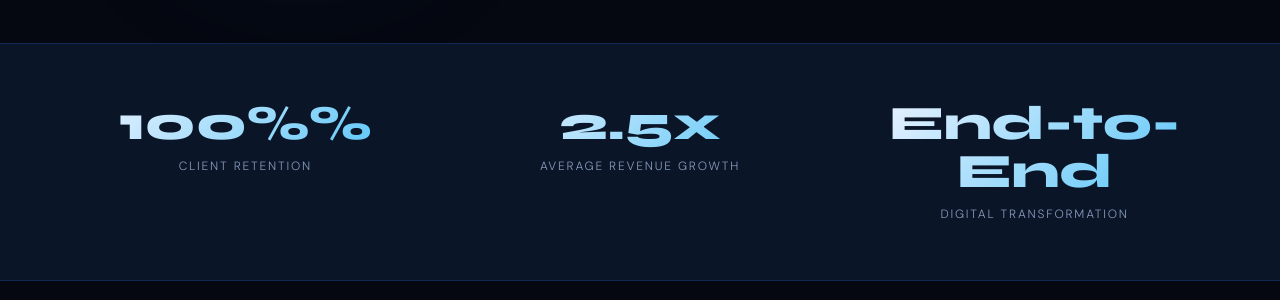
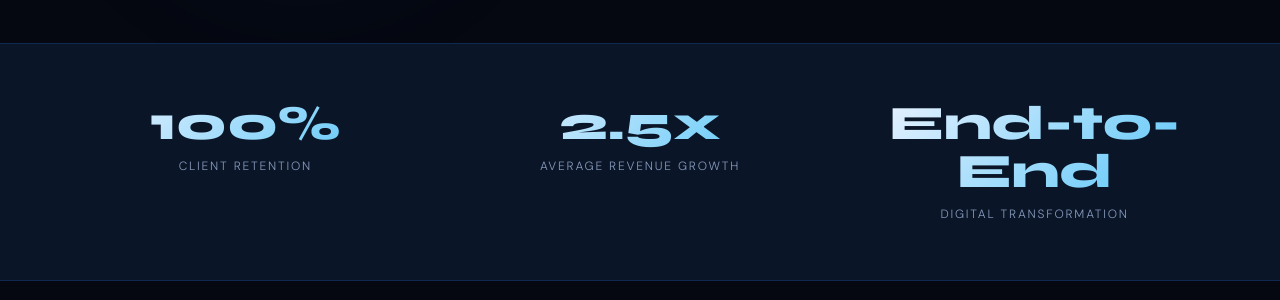
Before and after one commit to jaadyyah/Uplift-Capstone, a Flask app: page / in a window 1280 px wide. Shown: the part 877-1177 px from the top of the page. Run offline with Flask 3, Linux system fonts and the light colour scheme.

Commit message:
Removed typo

```diff
--- a/templates/index.html
+++ b/templates/index.html
@@ -70,7 +70,7 @@
 <!-- STATS -->
 <div class="stats-bar reveal">
   <div class="stat-item">
-    <div class="stat-number">100%%</div>
+    <div class="stat-number">100%</div>
     <div class="stat-label">Client Retention</div>
   </div>
   <div class="stat-item">
```
